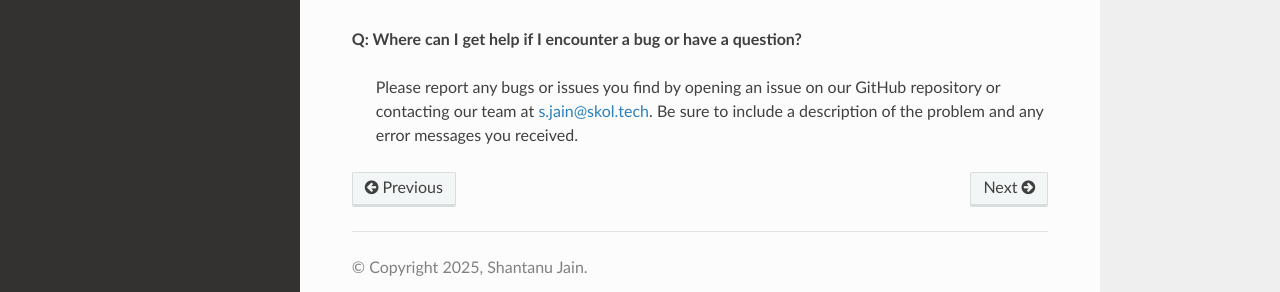
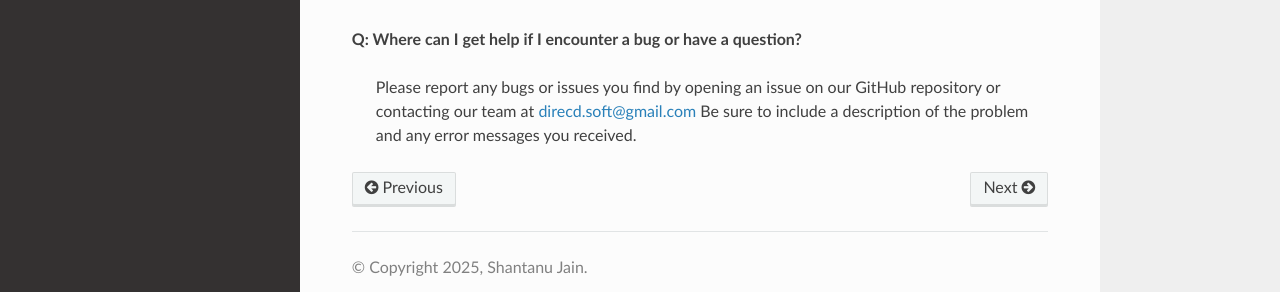
Before and after one commit to jain-shantanu/DIRECD_soft, a Sphinx documentation site: the page built from source/FAQ.rst, in a window 1280 px wide and 900 px high, scrolled down 729 px. Shown: the part 563-855 px from the top of the window. Built offline with Sphinx 7.4.7 and the Read the Docs theme 3.1.0, drawn with Linux system fonts in a browser that asks for light colours.

Commit message:
Update FAQ.rst

```diff
--- a/source/FAQ.rst
+++ b/source/FAQ.rst
@@ -63,5 +63,5 @@ Others
 **Q: Where can I get help if I encounter a bug or have a question?**
 
     Please report any bugs or issues you find by opening an issue on our GitHub repository or
-    contacting our team at s.jain@skol.tech.
+    contacting our team at direcd.soft@gmail.com
     Be sure to include a description of the problem and any error messages you received.
```
